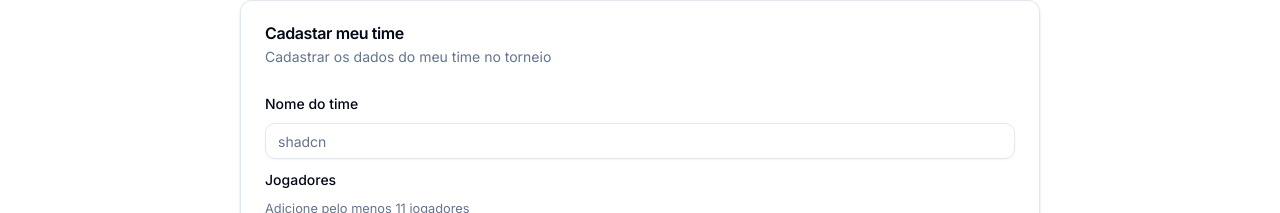
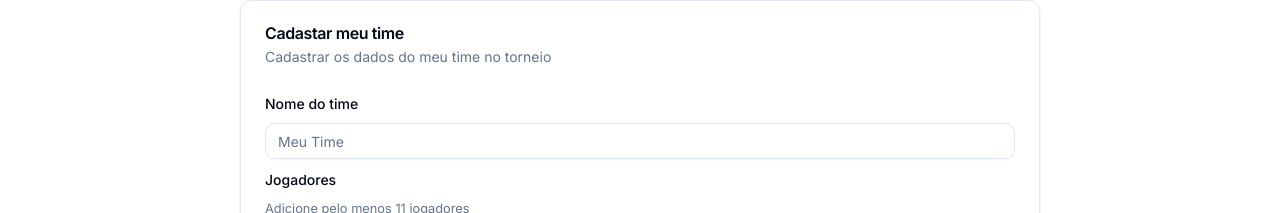
Before and after one commit to riltonbispo/fut71, a Next.js app: page /form in a window 1280 px wide. Shown: the part 88-301 px from the top of the page. Built offline with nearby package versions, Linux system fonts and the light colour scheme.

Commit message:
fix: change placeholder

```diff
--- a/src/app/form/_components/FormRegister.tsx
+++ b/src/app/form/_components/FormRegister.tsx
@@ -73,7 +73,7 @@
             <FormItem>
               <FormLabel>Nome do time</FormLabel>
               <FormControl>
-                <Input placeholder="shadcn" {...field} />
+                <Input placeholder="Meu Time" {...field} />
               </FormControl>
               <FormMessage />
             </FormItem>
```
